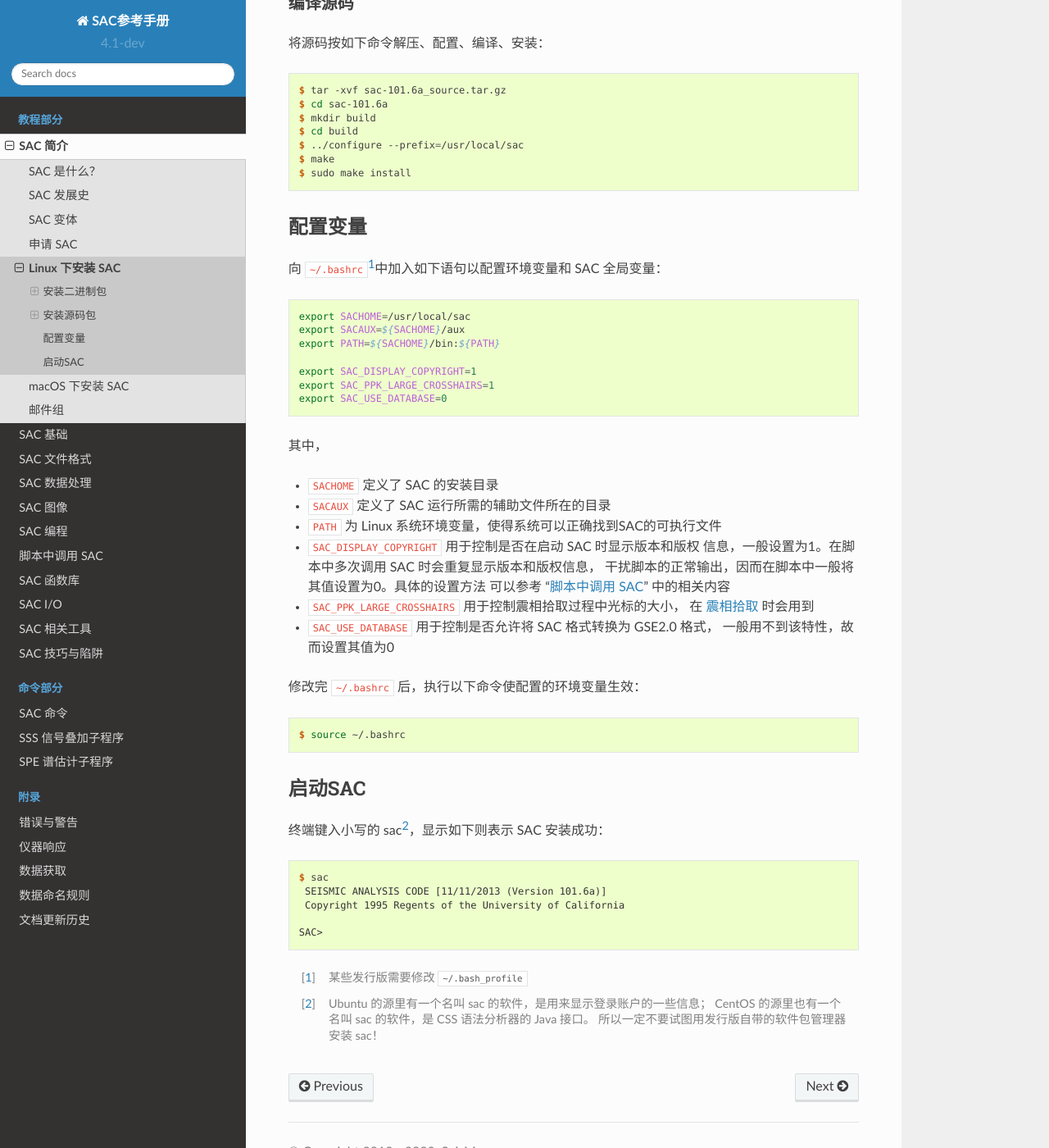
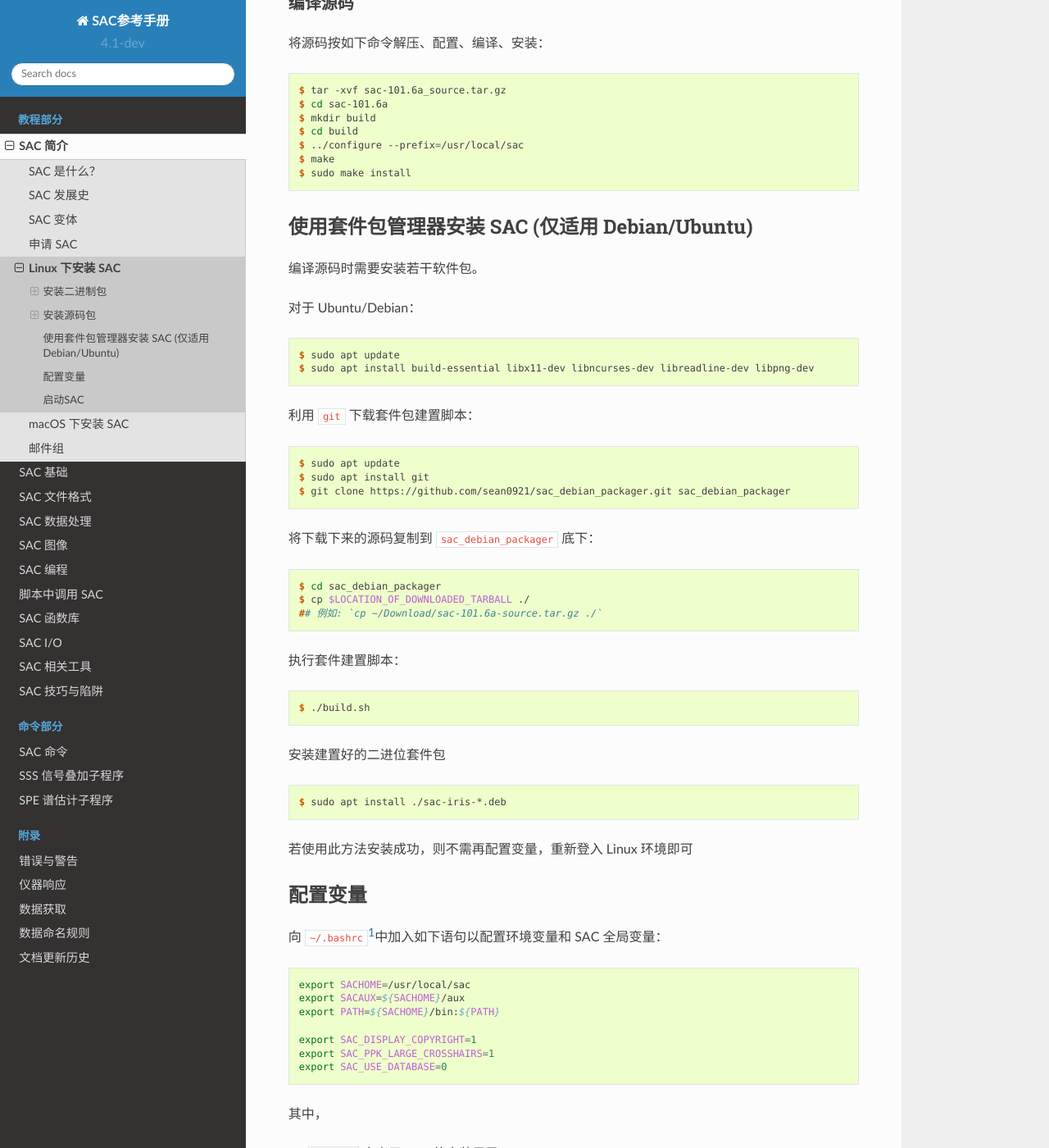
Before and after one commit to seisman/SAC_Docs_zh, a Sphinx documentation site: the page built from source/introduction/linux-install.rst, in a window 1280 px wide and 1400 px high, scrolled down 1398 px. Shown: the whole window at 82% size. Built offline with Sphinx 7.4.7 and the Read the Docs theme 2.0.0, drawn with Linux system fonts in a browser that asks for light colours.

Commit message:
Linux 安裝： 添加「使用套件包管理器安裝 SAC 」步驟說明

```diff
--- a/source/introduction/linux-install.rst
+++ b/source/introduction/linux-install.rst
@@ -80,6 +80,48 @@
     $ make
     $ sudo make install
 
+使用套件包管理器安装 SAC (仅适用 Debian/Ubuntu)
+----------
+
+编译源码时需要安装若干软件包。
+
+对于 Ubuntu/Debian：
+
+.. code-block:: console
+
+    $ sudo apt update
+    $ sudo apt install build-essential libx11-dev libncurses-dev libreadline-dev libpng-dev
+
+利用 ``git`` 下载套件包建置脚本：
+
+.. code-block:: console
+
+    $ sudo apt update
+    $ sudo apt install git
+    $ git clone https://github.com/sean0921/sac_debian_packager.git sac_debian_packager
+
+将下载下来的源码复制到 ``sac_debian_packager`` 底下：
+
+.. code-block:: console
+
+    $ cd sac_debian_packager
+    $ cp $LOCATION_OF_DOWNLOADED_TARBALL ./
+    ## 例如: `cp ~/Download/sac-101.6a-source.tar.gz ./`
+
+执行套件建置脚本：
+
+.. code-block:: console
+
+    $ ./build.sh
+
+安装建置好的二进位套件包
+
+.. code-block:: console
+
+    $ sudo apt install ./sac-iris-*.deb
+
+若使用此方法安装成功，则不需再配置变量，重新登入 Linux 环境即可
+
 配置变量
 --------
 
```
